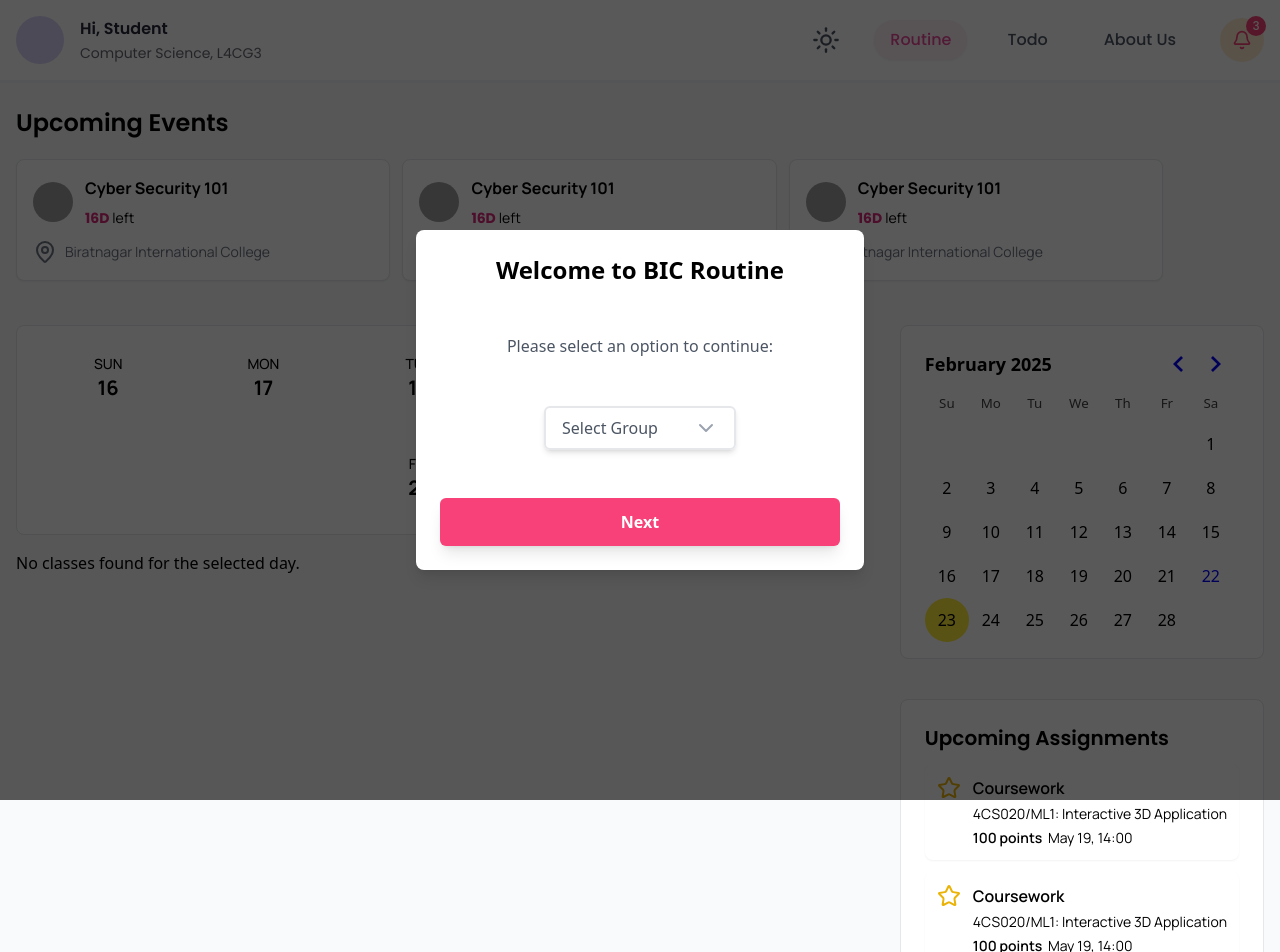
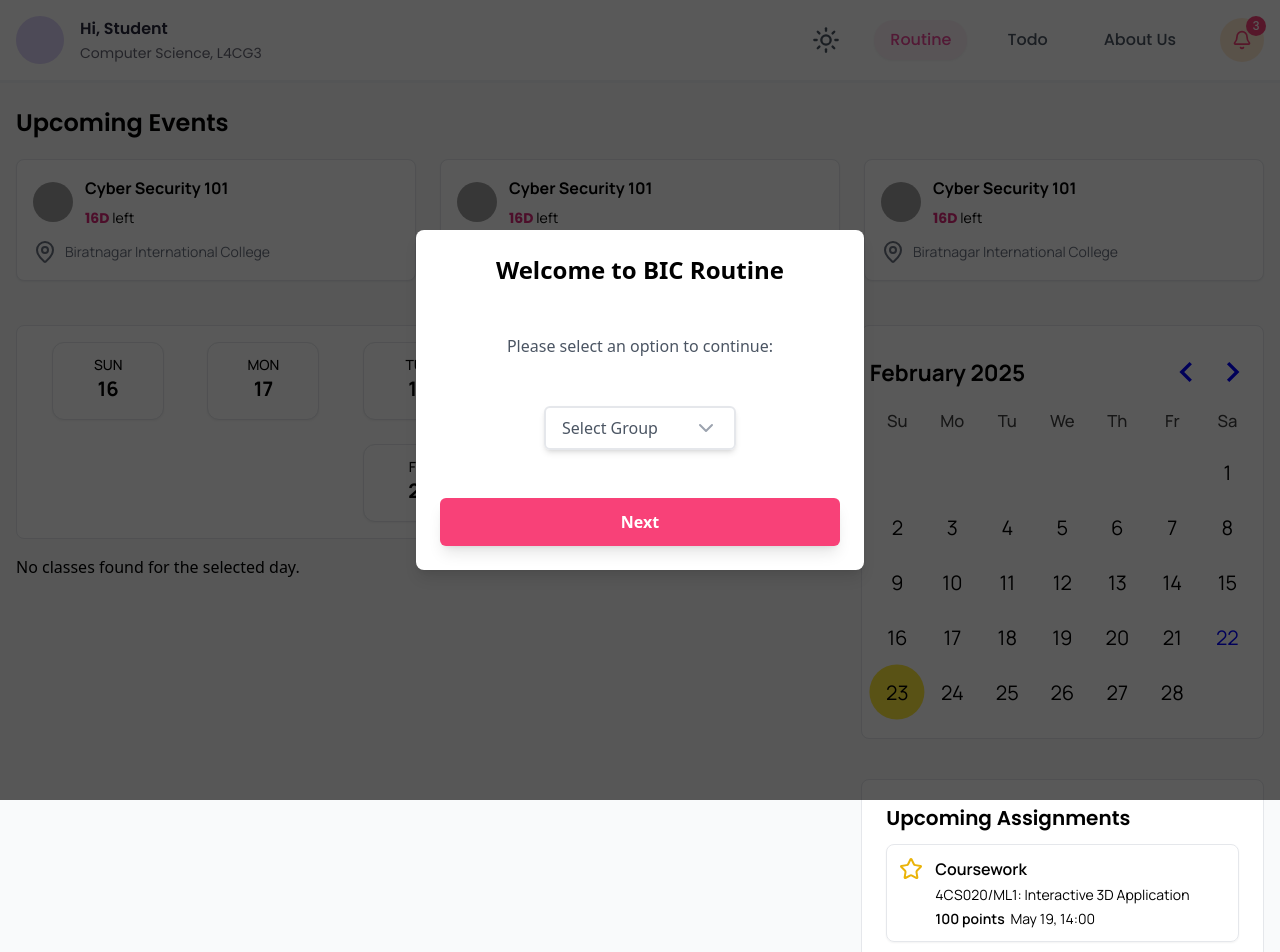
Before and after one commit to adgator101/routine-v2-react, a React (Vite) app: page /home in a window 1280 px wide. Shown: the top 952 px of the page. Built offline with nearby package versions, Linux system fonts and the light colour scheme; grey boxes are pictures that could not be loaded.

Commit message:
feat: enhance component styling and layout adjustments

```diff
--- a/src/components/Assignment.jsx
+++ b/src/components/Assignment.jsx
@@ -8,7 +8,7 @@ const Assignment = () => {
       {[...Array(3)].map((_, index) => (
         <div
           key={index}
-          className="my-3 cursor-pointer space-y-5 rounded-lg p-3 font-manrope shadow-sm transition-[shadow_transform] hover:-translate-y-1 hover:shadow-md"
+          className="my-3 cursor-pointer space-y-5 rounded-lg p-3 font-manrope shadow-sm transition-[shadow_transform] hover:-translate-y-1 hover:shadow-md border"
         >
           <div className="flex gap-3">
             <Star className="text-yellow-500" />
--- a/src/components/DateButton.jsx
+++ b/src/components/DateButton.jsx
@@ -20,9 +20,9 @@ const DateButton = ({ handleSelect, selectedDay }) => {
           <button
             key={index}
             onClick={() => handleSelect(day)}
-            className={`flex w-28 flex-col items-center rounded-xl border-none px-3 py-2 text-xs transition-all duration-200 lg:px-9 lg:py-3 ${
+            className={`flex w-28 flex-col items-center rounded-xl px-3 py-2 text-xs shadow-sm transition-all duration-200 lg:px-9 lg:py-3 ${
               isSelected
-                ? "scale-105 bg-[#ec4899] text-white shadow-md"
+                ? "scale-105 bg-[#ec4899] text-white hover:shadow-none"
                 : "bg-white dark:bg-gray-900"
             } hover:scale-105 hover:shadow-md ${!isSelected && "hover:bg-gray-50 dark:hover:bg-gray-800"} border border-gray-200`}
           >
--- a/src/components/EventCard.jsx
+++ b/src/components/EventCard.jsx
@@ -5,11 +5,11 @@ const EventCard = ({ title, daysLeft, location, image }) => {
   return (
     <>
       <p className="font-poppins text-2xl font-semibold">Upcoming Events</p>
-      <div className="my-5 flex flex-wrap lg:justify-stretch gap-3 font-manrope md:gap-6 lg:gap-3">
+      <div className="my-5 grid sm:grid-cols-2 md:grid-cols-3 gap-3 font-manrope md:gap-6">
         {[...Array(3)].map((_, index) => (
           <div
             key={index}
-            className="grid w-96 cursor-pointer gap-3 rounded-lg bg-white p-4 shadow-sm transition-[shadow_transform] hover:scale-105 hover:shadow-md lg:w-[30%] border"
+            className="grid cursor-pointer gap-3 rounded-lg bg-white p-4 shadow-sm transition-[shadow_transform] hover:scale-105 hover:shadow-md border"
           >
             <div className="flex items-center gap-3">
               <img
--- a/src/pages/Home.jsx
+++ b/src/pages/Home.jsx
@@ -58,9 +58,10 @@ const Home = () => {
           )}
           {!user && <Onboarding setUserGroup={handleUserGroup} />}
         </div>
-        <div className="space-y-10 lg:justify-self-end">
-          <div className="h-fit w-fit lg:w-full rounded-lg border px-6 py-4 bg-white">
+        <div className="space-y-10">
+          <div className="h-fit w-full rounded-lg border px-6 py-4 bg-white">
             <DayPicker
+            className="font-manrope py-10 justify-items-center lg:scale-125"
               mode="single"
               selected={null}
               modifiers={{ marked: markedDates }}
@@ -73,7 +74,7 @@ const Home = () => {
               }}
             />
           </div>
-          <div className="assignment-container bg-white px-6 py-6 border rounded-lg h-fit w-full">
+          <div className="assignment-container bg-white p-6 border rounded-lg h-fit w-full">
             <Assignment />
           </div>
         </div>
```
